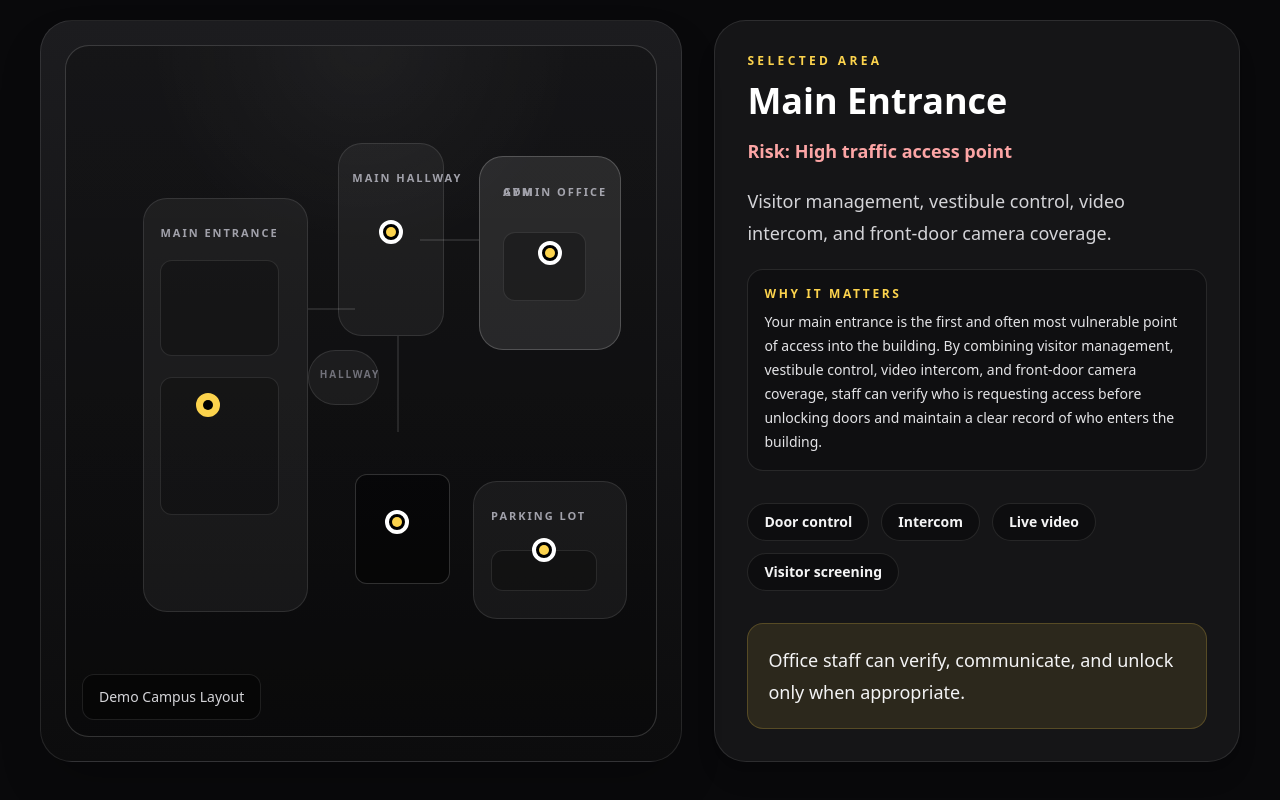
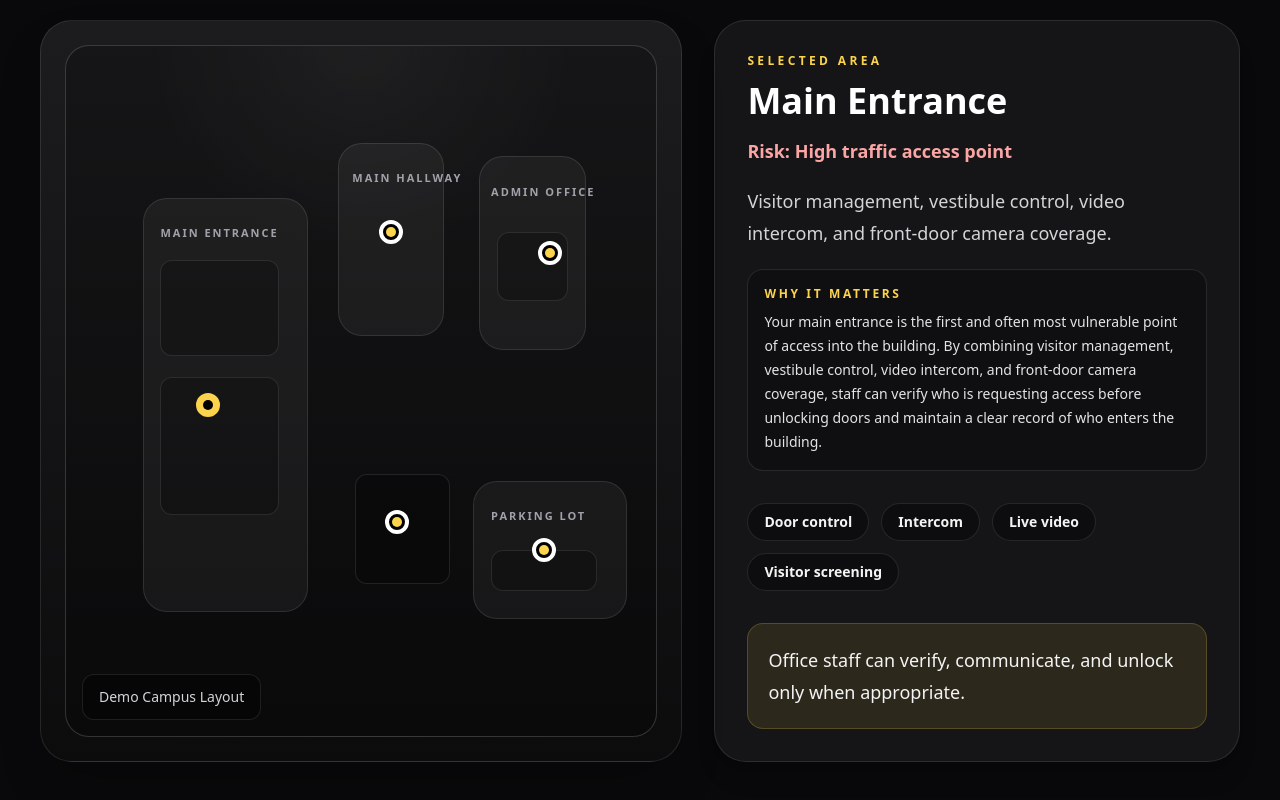
Before and after one commit to ctraverAdmin/school-security-demo, a React (Vite) app: page / in a window 1280 px wide. Shown: the part 3126-3926 px from the top of the page. Built offline with nearby package versions, Linux system fonts and the light colour scheme.

Commit message:
Area Fix

```diff
--- a/src/App.jsx
+++ b/src/App.jsx
@@ -503,39 +503,23 @@ export default function AxisSchoolSecurityBrochure() {
                 <div className="absolute left-[16%] top-[31%] h-[14%] w-[20%] rounded-xl border border-white/10 bg-black/25" />
                 <div className="absolute left-[16%] top-[48%] h-[20%] w-[20%] rounded-xl border border-white/10 bg-black/25" />
 
-                <div className="absolute left-[41%] top-[44%] h-[8%] w-[12%] rounded-full border border-white/10 bg-white/5" />
-                <div className="absolute left-[43%] top-[46.5%] text-[10px] font-bold uppercase tracking-[0.18em] text-zinc-500">
-                  Hallway
-                </div>
-
                 <div className="absolute left-[46%] top-[14%] h-[28%] w-[18%] rounded-[1.5rem] border border-white/10 bg-white/5" />
 <div className="absolute left-[48.5%] top-[18%] text-[11px] font-bold uppercase tracking-[0.18em] text-zinc-400">
   Main Hallway
 </div>
 <div className="absolute left-[49%] top-[62%] h-[16%] w-[16%] rounded-xl border border-white/10 bg-black/25" />
 
-                <div className="absolute left-[70%] top-[16%] h-[28%] w-[24%] rounded-[1.5rem] border border-white/10 bg-white/5" />
-                <div className="absolute left-[74%] top-[20%] text-[11px] font-bold uppercase tracking-[0.18em] text-zinc-400">
+<div className="absolute left-[70%] top-[16%] h-[28%] w-[18%] rounded-[1.5rem] border border-white/10 bg-white/5" />
+<div className="absolute left-[72%] top-[20%] text-[11px] font-bold uppercase tracking-[0.18em] text-zinc-400">
   Admin Office
 </div>
-                <div className="absolute left-[49%] top-[62%] h-[16%] w-[16%] rounded-xl border border-white/10 bg-black/25" />
-
-                <div className="absolute left-[70%] top-[16%] h-[28%] w-[24%] rounded-[1.5rem] border border-white/10 bg-white/5" />
-                <div className="absolute left-[74%] top-[20%] text-[11px] font-bold uppercase tracking-[0.18em] text-zinc-400">
-                  Gym
-                </div>
-                <div className="absolute left-[74%] top-[27%] h-[10%] w-[14%] rounded-xl border border-white/10 bg-black/25" />
+<div className="absolute left-[73%] top-[27%] h-[10%] w-[12%] rounded-xl border border-white/10 bg-black/25" />
 
 <div className="absolute left-[69%] top-[63%] h-[20%] w-[26%] rounded-[1.5rem] border border-white/10 bg-white/5" />
 <div className="absolute left-[72%] top-[67%] text-[11px] font-bold uppercase tracking-[0.18em] text-zinc-400">
   Parking Lot
 </div>
 <div className="absolute left-[72%] top-[73%] h-[6%] w-[18%] rounded-xl border border-white/10 bg-black/25" />
-
-                <div className="absolute left-[41%] top-[38%] h-[2px] w-[8%] bg-white/10" />
-                <div className="absolute left-[60%] top-[28%] h-[2px] w-[10%] bg-white/10" />
-                <div className="absolute left-[56%] top-[42%] h-[14%] w-[2px] bg-white/10" />
-
                 {Object.entries(buildingZones).map(([key, item]) => (
                   <button
                     key={key}
```
Lines whose indentation alone changed are shown as unchanged.
